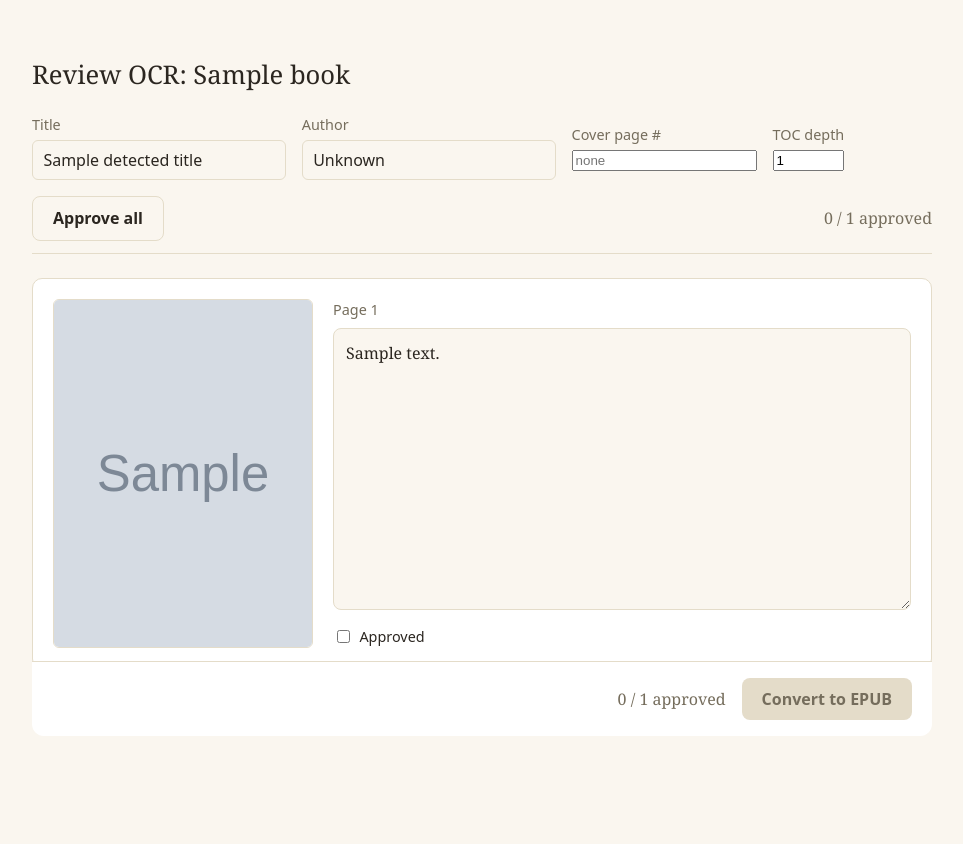
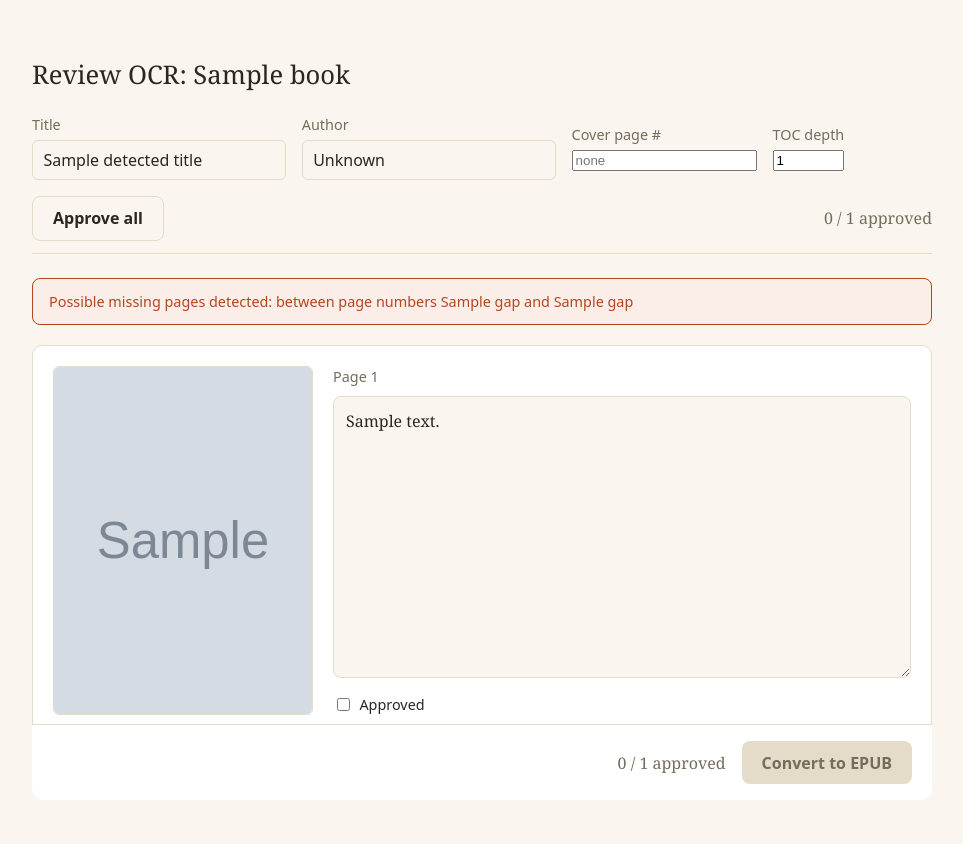
Before and after one commit to 00kingdragon00/ScanPdf2ebook, a Flask app: template templates/review.html in a window 1280 px wide. Shown: the top 844 px of the page, without its empty margins (158-1121 px from the left). Before the commit the page ends 736 px from the top, so only its background shows below. Run offline with Flask 3, Linux system fonts and the light colour scheme; the template is opened without the code that fills it: most values are stand-ins (such as "Sample title", 1, 10 or a date in 2020); grey boxes marked "Sample" are stand-in pictures; some libraries are stand-ins or nearby versions.

Commit message:
Show a gap-detection banner on the review page for any book with skipped page numbers

```diff
--- a/static/style.css
+++ b/static/style.css
@@ -259,6 +259,17 @@ dialog h2 {
   margin-left: auto;
 }
 
+.gap-warning {
+  background: var(--warning-bg);
+  color: var(--warning);
+  border: 1px solid var(--warning);
+  border-radius: 8px;
+  padding: 0.75rem 1rem;
+  margin-bottom: 1.25rem;
+  font-family: var(--sans);
+  font-size: 0.9rem;
+}
+
 .page-block {
   display: flex;
   gap: 1.25rem;
--- a/templates/review.html
+++ b/templates/review.html
@@ -24,6 +24,13 @@
         <span class="approval-count" id="approval-count">0 / {{ pages|length }} approved</span>
       </div>
     </div>
+
+    {% if gaps %}
+    <div class="gap-warning">
+      Possible missing pages detected:
+      {% for a, b in gaps %}between page numbers {{ a }} and {{ b }}{% if not loop.last %}, {% endif %}{% endfor %}
+    </div>
+    {% endif %}
 
     {% for page in pages %}
     <div class="page-block{% if page.failed %} failed{% endif %}" data-page-block>
--- a/webapp.py
+++ b/webapp.py
@@ -172,6 +172,7 @@ def review(book):
     pages = []
     detected_title = None
     seen_first_present_page = False
+    numbered_pages = []
     for i in range(1, total + 1):
         raw_path = os.path.join(raw_dir, f"page_{i:04d}.txt")
         image_name = f"page_{i:04d}.png"
@@ -186,13 +187,21 @@ def review(book):
             if title and detected_title is None:
                 detected_title = title
             failed = False
+            numbered_pages.append((i, pipeline.extract_page_number(raw_text)))
         else:
             md = ""
             failed = True
+            numbered_pages.append((i, None))
         pages.append({"num": i, "image": image_name, "text": md, "failed": failed})
 
+    gaps = pipeline.find_page_number_gaps(numbered_pages)
+
     return render_template(
-        "review.html", book=book, pages=pages, detected_title=detected_title or "Untitled"
+        "review.html",
+        book=book,
+        pages=pages,
+        detected_title=detected_title or "Untitled",
+        gaps=gaps,
     )
 
 
```
Also changed, not shown: tests/test_webapp.py (+34 -0 lines).
